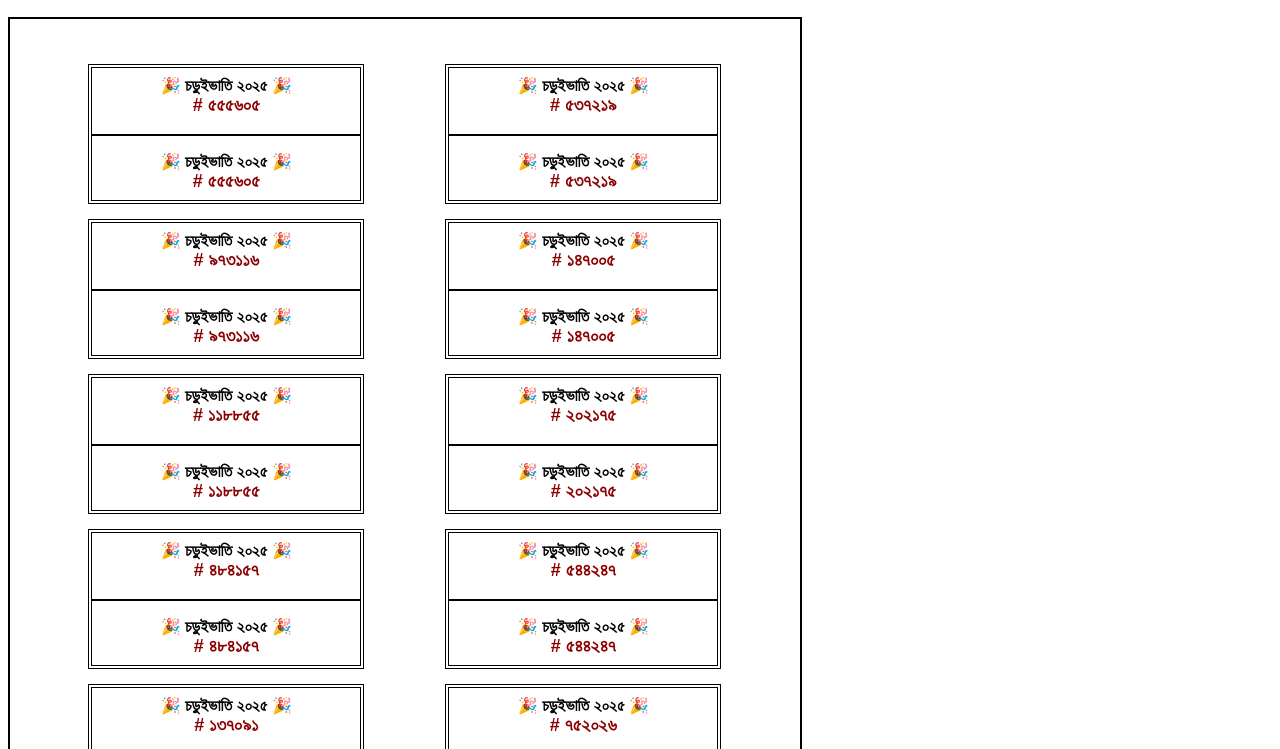
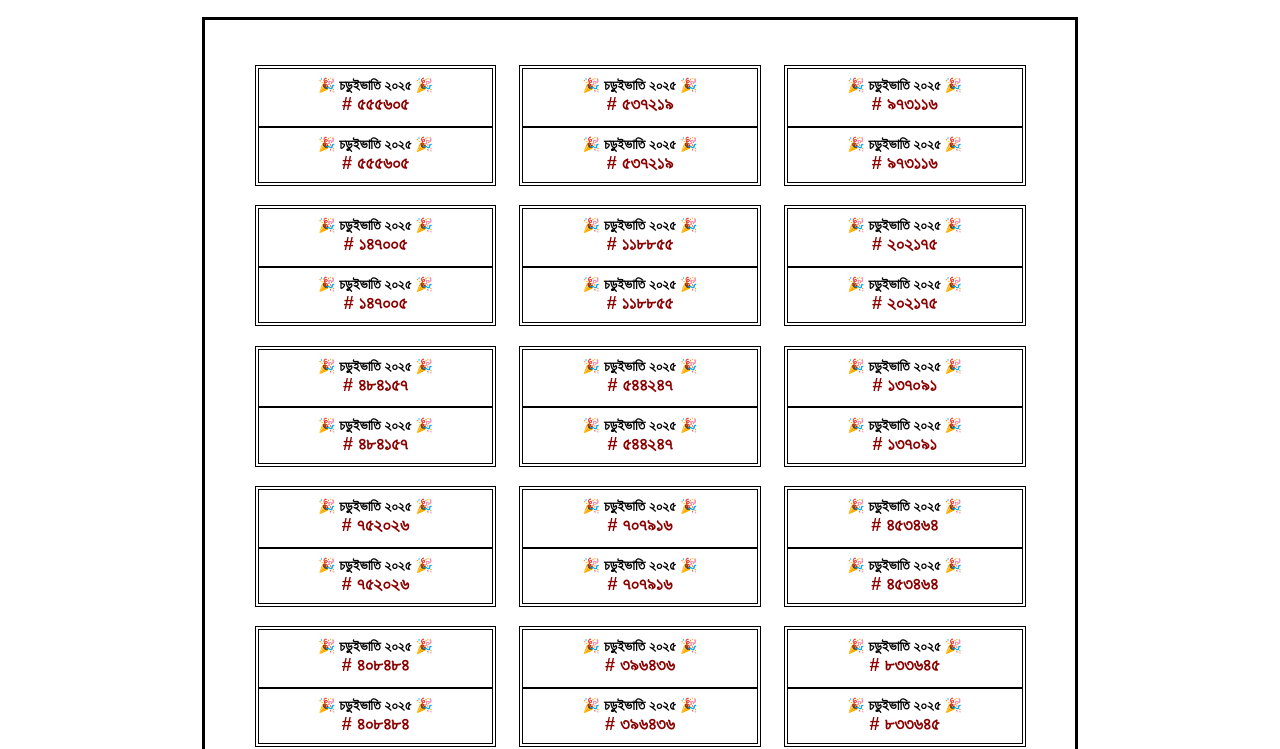
Before and after one commit to Uniquelearningzone/Auud, a plain HTML site: page index.html in a window 1280 px wide. Shown: the part 51-800 px from the top of the page. Drawn offline with nearby package versions, Linux system fonts and the light colour scheme.

Commit message:
Update index.html

```diff
--- a/index.html
+++ b/index.html
@@ -10,30 +10,35 @@
         body {
             font-family: Arial, sans-serif;
             text-align: center;
+            margin: 0;
+            padding: 0;
         }
-        #token-container {
+        .a4-frame {
             width: 210mm; /* A4 Width */
             height: 297mm; /* A4 Height */
-            border: 2px solid black;
+            border: 3px solid black;
             display: flex;
             flex-wrap: wrap;
             justify-content: space-around;
             padding: 10mm;
-            box-sizing: border-box;
+            margin: 10px auto;
+            background: white;
+            position: relative;
         }
         .token {
-            width: 73mm; /* 3 inch */
-            height: 37mm; /* 1.5 inch */
+            width: 64mm; /* 3 inch */
+            height: 32mm; /* 1.5 inch */
             border: 4px double black;
             display: flex;
             flex-direction: column;
             justify-content: space-between;
-            font-size: 18px;
+            font-size: 16px;
             font-weight: bold;
             margin: 2mm;
             position: relative;
             padding: 5px;
             box-sizing: border-box;
+            text-align: center;
         }
         .token::after {
             content: "";
@@ -46,11 +51,10 @@
         }
         .token-part {
             width: 100%;
-            text-align: center;
             padding: 3px 0;
         }
         .event-title {
-            font-size: 16px;
+            font-size: 14px;
         }
         .random-number {
             font-size: 18px;
@@ -70,7 +74,7 @@
 <body>
 
     <h2>টোকেন জেনারেটর</h2>
-    <div id="token-container"></div>
+    <div id="a4-container" class="a4-frame"></div>
     <button id="download-btn">📥 ডাউনলোড</button>
 
     <script>
@@ -80,7 +84,7 @@
         }
 
         function generateTokens() {
-            let container = document.getElementById("token-container");
+            let container = document.getElementById("a4-container");
             container.innerHTML = "";
             let rows = 8;  // এক পেজে ৮ সারি থাকবে
             let cols = 3;  // এক সারিতে ৩টি টোকেন থাকবে
@@ -112,7 +116,8 @@
         }
 
         function downloadPDF() {
-            html2canvas(document.getElementById("token-container")).then(canvas => {
+            let container = document.getElementById("a4-container");
+            html2canvas(container, { scale: 2 }).then(canvas => {
                 let imgData = canvas.toDataURL("image/png");
                 let { jsPDF } = window.jspdf;
                 let pdf = new jsPDF("p", "mm", "a4");
```
